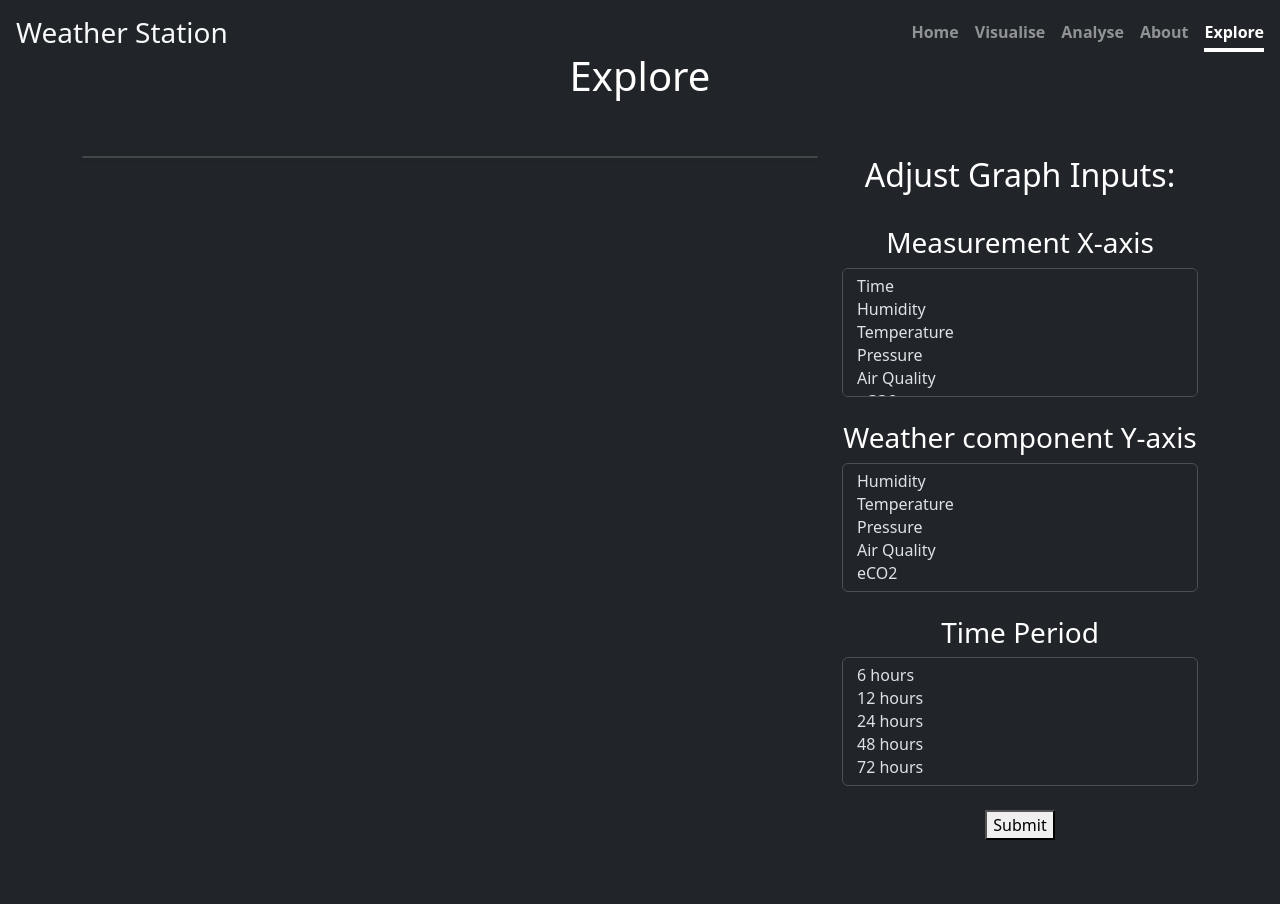
After one commit to Rollcloud/weather-station, a Flask app: template src/server/templates/weather/explore.html in a window 1280 px wide. The commit adds this page. Run offline with Flask 3, Linux system fonts and the light colour scheme; the template is opened without the code that fills it, so the values that code supplies are empty.

Commit message:
✨feature: Add explore page
Allows data exploration through a scatter graph updated with user-selected input
1:1 relationships between readings; different time periods

```diff
--- a/src/server/templates/base.html
+++ b/src/server/templates/base.html
@@ -55,6 +55,7 @@
         <a class="nav-link {{'active' if active_page == 'Visualise' }}" href="/visualise">Visualise</a>
         <a class="nav-link {{'active' if active_page == 'Analyse' }}" href="/analyse">Analyse</a>
         <a class="nav-link {{'active' if active_page == 'About' }}" href="/about">About</a>
+        <a class="nav-link {{'active' if active_page == 'Explore' }}" href="/explore">Explore</a>
       </nav>
     </div>
   </header>
--- /dev/null
+++ b/src/server/templates/weather/explore.html
@@ -0,0 +1,66 @@
+{% extends 'base.html' %}
+{% set active_page = 'Explore' %}
+
+
+{% block header %}
+    <h1>{% block title %} Explore {% endblock %}</h1>
+{% endblock %}
+
+{% block content %}
+
+<main class="px-3">
+    <div class="album py-5 bg-dark">
+    <div class="container text-center">
+        <div class="row">
+          <!-- Graph -->
+          <div class="col-8">
+              <div class="card shadow-sm" data-bs-theme="dark">
+                {{weather_graph_template | safe}}
+              </div>
+          </div>
+          <!-- Inputs Form -->
+          <div class="col-4">
+            <div class="bd-example-snippet bd-code-snippet">
+              <div class="bd-example m-0 border-0">
+            <form action="explore" method="GET">
+            <h2>Adjust Graph Inputs:</h2>
+            <!-- Default: x=Time, y=Humidity, Time Period = 6 hours -->
+            <br>
+            <h3>Measurement X-axis</h3>
+            <select name="measurement_x" class="form-select" size="5" aria-label="Size 5 select example" data-bs-theme="dark">
+              <option value="timestamp_unix_epoch" >Time</option>
+              <option value="humidity">Humidity</option>
+              <option value="temperature">Temperature</option>
+              <option value="pressure">Pressure</option>
+              <option value="air_quality">Air Quality</option>
+              <option value="eCO2">eCO2</option>
+            </select>
+            <br>
+            <h3>Weather component Y-axis</h3>
+            <select name="weather_component_y" class="form-select" size="5" aria-label="Size 5 select example" data-bs-theme="dark">
+              <option value="humidity" >Humidity</option>
+              <option value="temperature">Temperature</option>
+              <option value="pressure">Pressure</option>
+              <option value="air_quality">Air Quality</option>
+              <option value="eCO2">eCO2</option>
+            </select>
+            <br>
+            <h3>Time Period</h3>
+            <select name="time_period" class="form-select" size="5" aria-label="Size 5 select example" data-bs-theme="dark">
+              <option value="72" > 6 hours</option>
+              <option value="144">12 hours</option>
+              <option value="288">24 hours</option>
+              <option value="576">48 hours</option>
+              <option value="864">72 hours</option>
+            </select>
+            <br>
+            <button type="submit">Submit </button>
+          </form>
+            </div>
+          </div>
+    </div>
+    </div>
+
+
+
+{% endblock %}
--- a/src/server/weather.py
+++ b/src/server/weather.py
@@ -6,6 +6,16 @@ from server.db import add_data, retrieve_data
 from server.graphs import default_graph, easy_linegraph
 
 bp = Blueprint("weather", __name__)
+
+
+weather_dict = {
+"humidity": "Humidity %",
+"temperature": "Temperature C",
+"pressure": "Pressure Pa",
+"air_quality": "IAQ",
+"eCO2": "eCO2 ppm",
+"timestamp_unix_epoch": "Time",
+}
 
 
 @bp.route("/")
@@ -20,6 +30,19 @@ def visualise():
     latest_data = retrieve_data(limit=1)
     latest_data = [dict(row) for row in latest_data][0]
     return render_template("weather/visualise.html", easy_linegraph=easy_linegraph, latest_data=latest_data)
+
+
+@bp.route("/explore", methods=("GET",))
+def explore():
+    measurement_x = request.args.get('measurement_x', default='timestamp_unix_epoch')
+    weather_component_y = request.args.get('weather_component_y', default='humidity')
+    time_period= request.args.get('time_period', default=72) # = 6hours (+- 12 readings/hr)
+    latest_data = retrieve_data(limit=1)
+    latest_data = [dict(row) for row in latest_data][0]
+    return render_template("weather/explore.html",
+                            weather_graph_template=easy_linegraph(weather_component_y, weather_dict[weather_component_y],
+                                measurement_x, weather_dict[measurement_x], limit=int(time_period)),
+                                latest_data=latest_data)
 
 
 @bp.route("/analyse")
@@ -61,11 +84,4 @@ def display_graph():
 
 @bp.route("/graph/<weather_component>")
 def display_weather_data(weather_component):
-    weather_dict = {
-        "humidity": "Humidity %",
-        "temperature": "Temperature C",
-        "pressure": "Pressure Pa",
-        "air_quality": "IAQ",
-        "eCO2": "eCO2 ppm",
-    }
     return easy_linegraph(weather_component, weather_dict[weather_component], limit=288)
```
Also changed, not shown: src/server/graphs.py (+12 -6 lines), src/server/templates/weather/visualise.html (+15 -5 lines).
